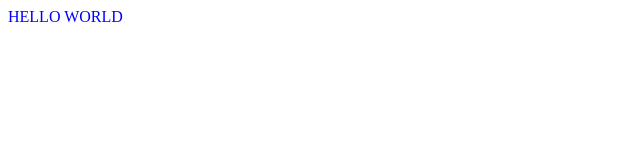
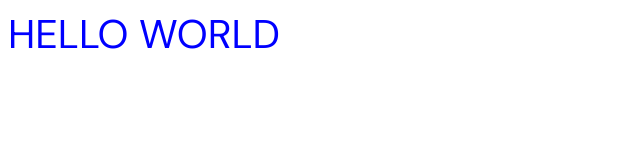
Before and after one commit to gideonjeffrey/gideonjeffrey.github.io, a plain HTML site: page index.html in a window 1280 px wide. Shown: the whole page, without its empty margins (0-640 px from the left). Drawn offline with Linux system fonts and the light colour scheme.

Commit message:
Update index.html

```diff
--- a/index.html
+++ b/index.html
@@ -7,6 +7,6 @@
   <link href="https://fonts.googleapis.com/css2?family=DM+Sans:ital,opsz,wght@0,9..40,100..1000;1,9..40,100..1000&display=swap" rel="stylesheet">
 </head>
 <body>
-  <p .dm-sans-primary>HELLO WORLD</p>
+  <p class=dm-sans-primary>HELLO WORLD</p>
 </body>
 </html>
```
